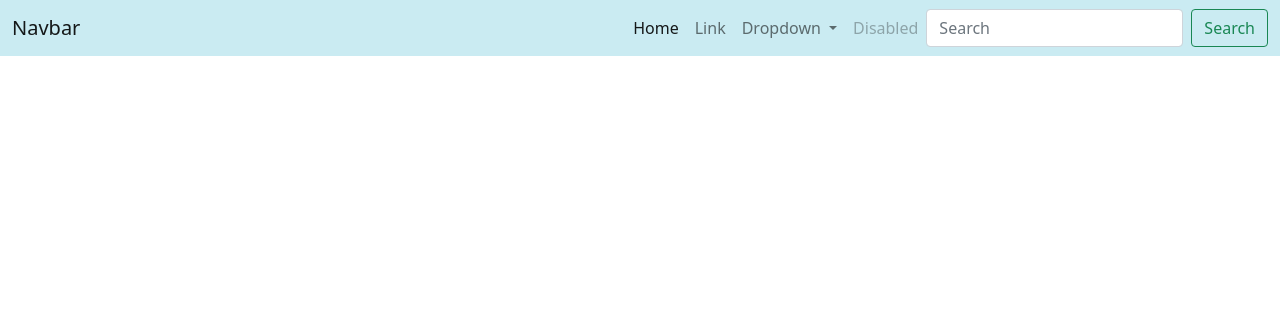
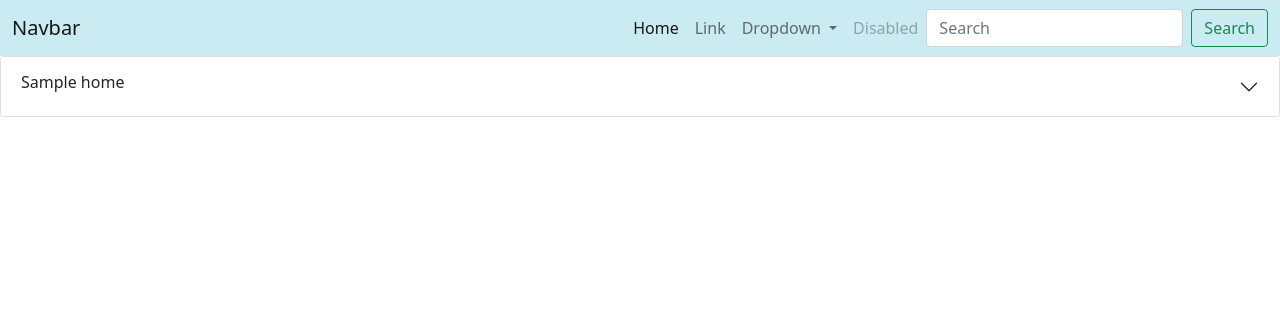
Before and after one commit to BXS-Archipelago/Property_Finder, a Flask app: page / in a window 1280 px wide. Shown: the top 316 px of the page. Run offline with Flask 2, Linux system fonts and the light colour scheme; a database or web service that is not in the repository returns one stand-in record (values such as "Sample title"); some libraries are stand-ins or nearby versions.

Commit message:
add jinja accordion listing

```diff
--- a/templates/base.html
+++ b/templates/base.html
@@ -13,7 +13,7 @@
     <title>Document</title>
 </head>
 <body>
-    {% block content %}
+    {% block styles %}
     {% endblock %}
     <nav class="navbar navbar-expand-lg navbar-light ">
   <div class="container-fluid">
@@ -52,7 +52,9 @@
     </div>
   </div>
 </nav>
+{% block content %}
 
+{% endblock %}
 
 <script src="https://cdn.jsdelivr.net/npm/bootstrap@5.0.1/dist/js/bootstrap.min.js"></script>
 
--- a/templates/homes.html
+++ b/templates/homes.html
@@ -2,10 +2,40 @@
 
 {% block content %}
 
-    {% for home in homes %}
+<!--  Expanding/Collapsible Section for Each Entry -->
+<div class="panel-group">
+{% for home in homes %}
+<div class="accordion-item">
+    <h2 class="accordion-header" id="flush-headingThree">
+      <button class="accordion-button collapsed" type="button" data-bs-toggle="collapse" data-bs-target="#flush-collapseThree" aria-expanded="false" aria-controls="flush-collapseThree"
+      href="#{{ home._id }}">
+       <h6 class="list_title"> {{ home.list_title }} </h6>
+      </button>
+    </h2>
+    <div id="flush-collapseThree" class="accordion-collapse collapse"
+    id="{{ home._id }}"
+     aria-labelledby="flush-headingThree" data-bs-parent="#accordionFlushExample">
+       <span>Property Type:<strong > {{ home.category_name }}</strong> </span>
+            <p>Description:<strong > {{ home.list_description }}</strong></p>
+            <p>Bedrooms:<strong > {{ home.list_bedrooms }}</strong></p>
+            <p>Price:<strong> €{{ home.list_price }}</strong></p>
+            <p>
+                {% if home.by_owner == "on" %}
+                <i class="fas fa-house-user" data-position="right">For sale by Owner: </i>
+                {% else %}
+                <i class="far fa-handshake" data-position="right"> For sale by Agent: </i>
+                {% endif %}
+                {{ home.sold_by }}</p>
+            <p><em>Added by: {{ home.created_by }}</em></p>
 
-    {% endfor %}
+    </div>
+    </div>
+  </div>
+ {% endfor %}
+</div>
+<main class="container">
 
 
+{% endblock %}
 
-    {% endblock %}
+    </main>
```
